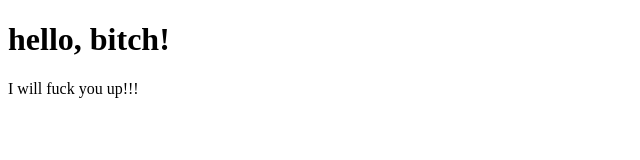
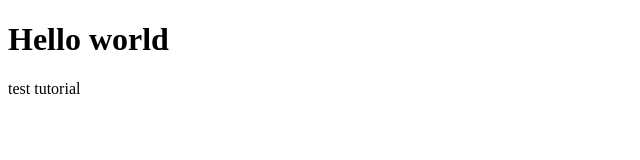
Before and after one commit to staszekgit/website, a plain HTML site: page index.html in a window 1280 px wide. Shown: the whole page, without its empty margins (0-640 px from the left). Drawn offline with Linux system fonts and the light colour scheme.

Commit message:
censored

```diff
--- a/index.html
+++ b/index.html
@@ -3,12 +3,12 @@
 <html>
 
   <head>
-    <title>stachujowa strona</title>
+    <title>git tutorial</title>
   </head>
 
   <body>
-    <h1>hello, bitch!</h1>
-    <p>I will fuck you up!!!</p>
+    <h1>Hello world</h1>
+    <p>test tutorial</p>
   </body>
 
 </html>
```
